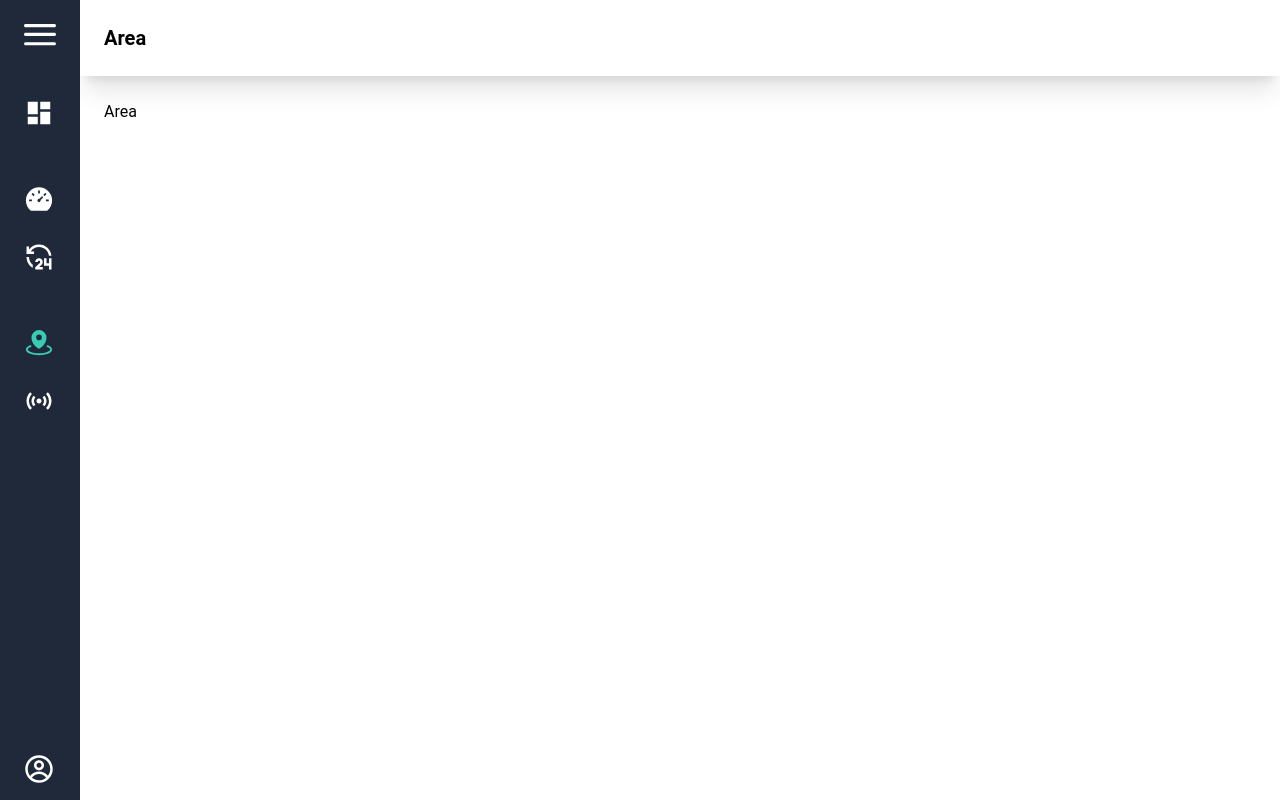
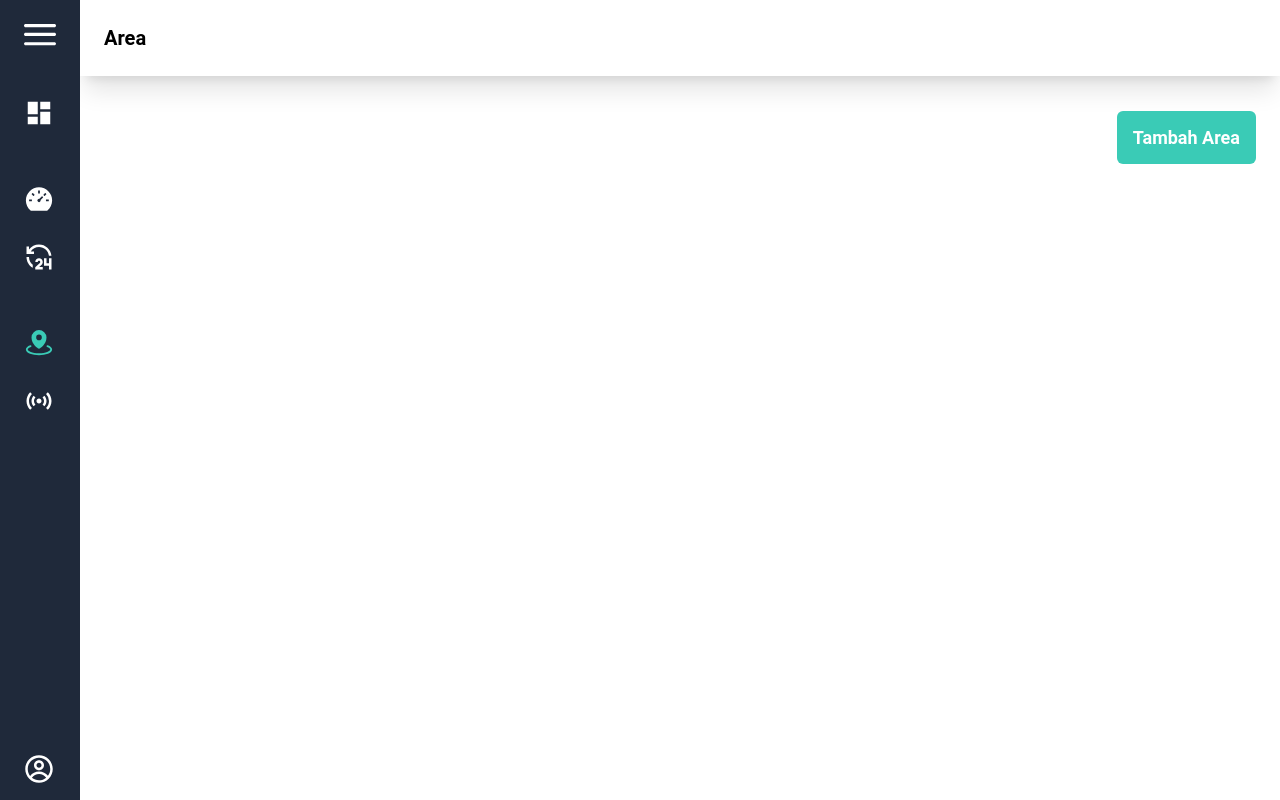
Before and after one commit to shalmanrafli30/agrosmart-system, a Next.js app: page /area in a window 1280 px wide. Built offline with nearby package versions, Linux system fonts and the light colour scheme.

Commit message:
add tombol tambah area

```diff
--- a/src/app/area/page.tsx
+++ b/src/app/area/page.tsx
@@ -8,7 +8,11 @@ export const metadata: Metadata = {
 export default function page() {
     return (
         <div className="p-6">
-            <h3>Area</h3>
+            <div className="text-end mt-6">
+                <span className="bg-primary text-white p-4 rounded-md text-lg font-bold hover:bg-secondary cursor-pointer">Tambah Area</span>
+            </div>
+            {/* Table */}
+
         </div>
     )
 }
```
